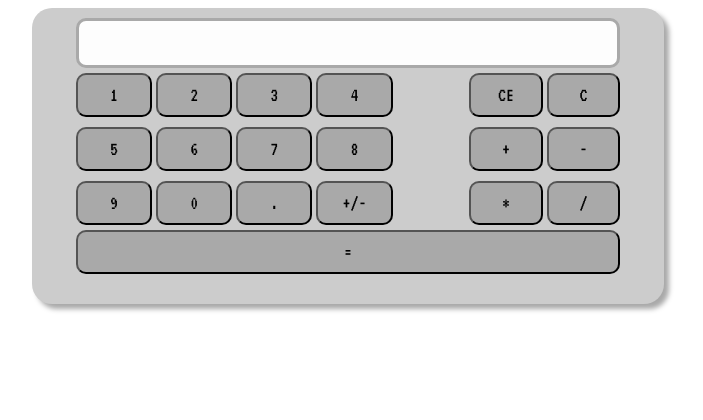
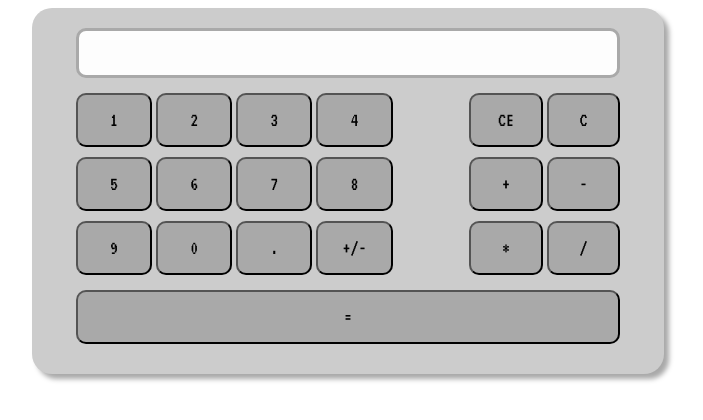
Before and after one commit to beck410/calculator, a website: page index.html in a window 1280 px wide. Shown: the whole page, without its empty margins (292-995 px from the left). Drawn offline with Linux system fonts and the light colour scheme.

Commit message:
more styling added

```diff
--- a/css/main.css
+++ b/css/main.css
@@ -10,13 +10,14 @@
   height:50px;
   background:#fdfdfd;
   display:block;
-  margin: 0 auto;
+  margin: 10px auto;
   padding: 10px 0;
   border: 3px solid darkgrey;
   border-radius: 10px;
 }
 .calculator {
   width: 50%;
+  min-width: 400px;
   padding: 10px 5px 30px 5px;
   margin: 0 auto;
   background: #ccc;
@@ -38,9 +39,13 @@
 .button {
   font-family:VT323;
   font-size:1.25em;
-  padding: 10px 10px;
+  padding: 15px 10px;
   border-radius: 10px;
   background: darkgrey;
+}
+
+input:focus {
+    outline: none;
 }
 
 .operator-buttons .button {
@@ -63,6 +68,7 @@
 .equal {
   width: 100%;
   display: inline;
+  margin-top: 10px
 }
 
 .cf:before,
```
